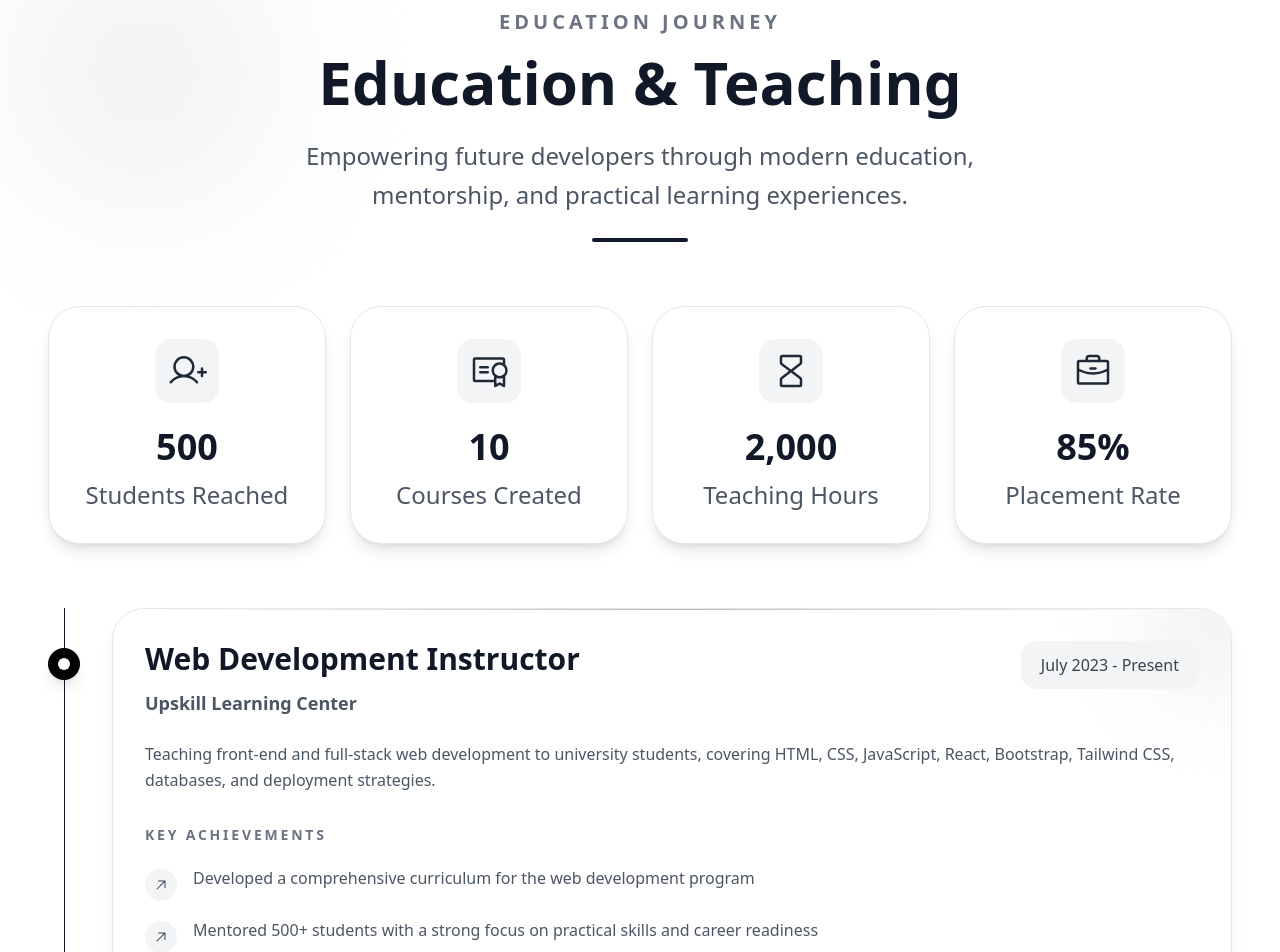
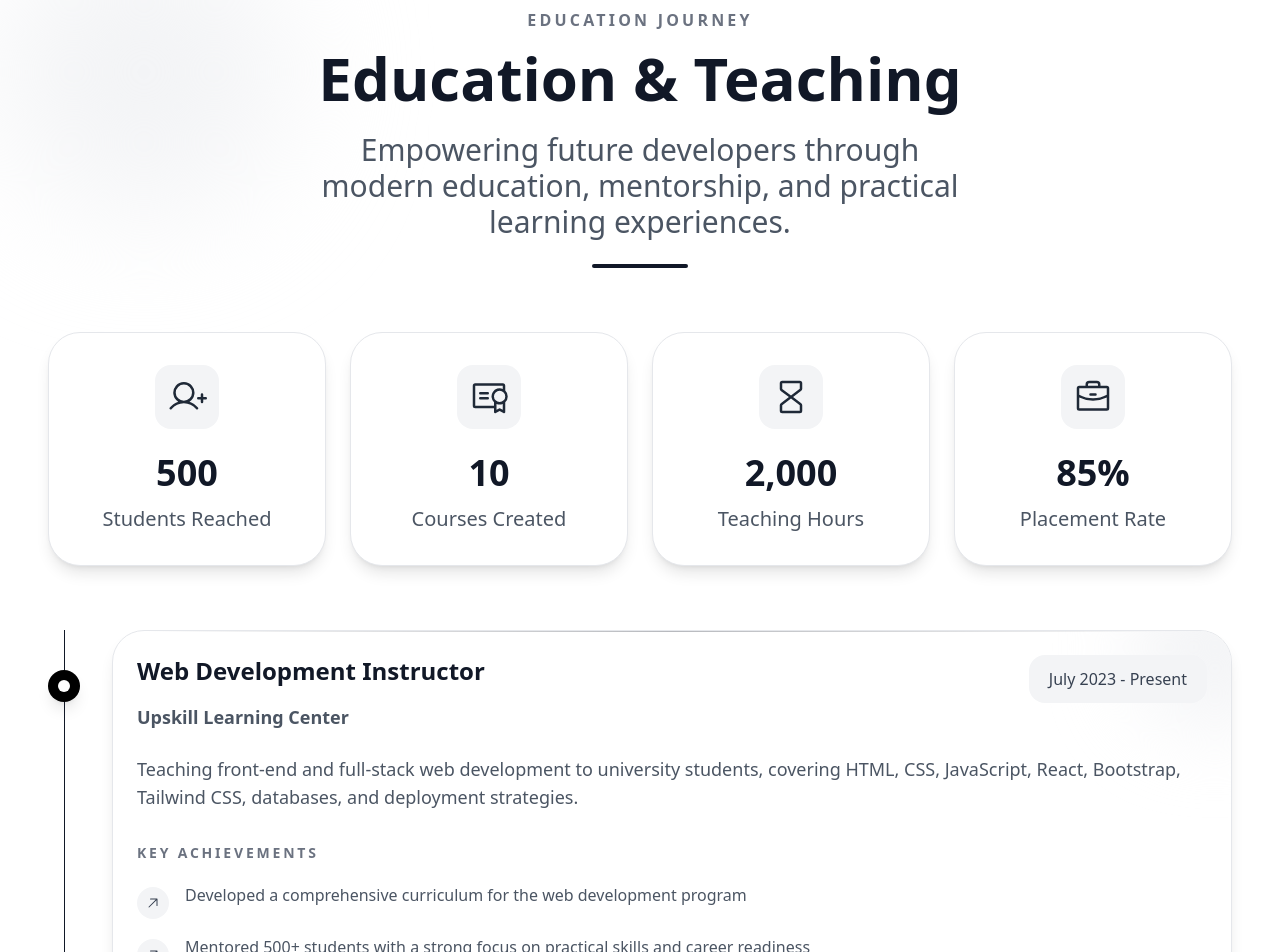
Before and after one commit to MuhdAddasHamdard/My-Protfolio, a React (Vite) app: page / in a window 1280 px wide. Shown: the part 5260-6212 px from the top of the page. Built offline with nearby package versions, Linux system fonts and the light colour scheme.

Commit message:
Match teaching text sizing to project cards

```diff
--- a/src/components/Teaching.jsx
+++ b/src/components/Teaching.jsx
@@ -106,15 +106,15 @@ const Teaching = () => {
         <div className="max-w-7xl mx-auto">
           {/* Header */}
           <header className="text-center mb-12 md:mb-16">
-            <span className="uppercase text-xl tracking-[0.2em]  text-gray-500 font-semibold">
+            <span className="text-base font-semibold uppercase tracking-[0.2em] text-gray-500">
               Education Journey
             </span>
 
-            <h2 className="mt-4 text-4xl md:text-5xl lg:text-6xl font-black text-gray-900">
+            <h2 className="mt-4 text-4xl font-black text-gray-900 md:text-5xl lg:text-6xl">
               Education & Teaching
             </h2>
 
-            <p className="max-w-2xl mx-auto mt-6 text-2xl text-gray-600 leading-relaxed">
+            <p className="mx-auto mt-6 max-w-2xl text-xl leading-relaxed text-gray-600 sm:text-2xl lg:text-3xl">
               Empowering future developers through modern education, mentorship,
               and practical learning experiences.
             </p>
@@ -123,7 +123,7 @@ const Teaching = () => {
           </header>
 
           {/* Stats */}
-          <div className="grid lg:grid-cols-4 text-2xl gap-6 mb-12 md:mb-16">
+          <div className="mb-12 grid gap-6 md:mb-16 lg:grid-cols-4">
             {impactStats.map((stat, index) => {
               const Icon = stat.icon;
 
@@ -211,6 +211,7 @@ const Teaching = () => {
                     {/* Title */}
                     <p
                       className="
+                        text-xl
                         text-gray-600
                         font-medium
                         group-hover:text-gray-300
@@ -308,7 +309,9 @@ const Teaching = () => {
                       border
                       border-gray-200
                       rounded-[2rem]
-                      p-8
+                      p-6
+                      sm:p-7
+                      lg:p-6
                       shadow-lg
                       hover:shadow-2xl
                       hover:-translate-y-2
@@ -321,11 +324,11 @@ const Teaching = () => {
                     {/* Top */}
                     <div className="relative flex flex-col lg:flex-row lg:items-start lg:justify-between gap-6 mb-6">
                       <div>
-                        <h3 className="text-3xl font-bold text-gray-900 mb-3">
+                        <h3 className="mb-4 text-3xl font-bold leading-tight text-gray-900 sm:text-4xl lg:text-2xl">
                           {exp.role}
                         </h3>
 
-                        <p className="text-lg font-semibold text-gray-600">
+                        <p className="text-xl font-semibold leading-relaxed text-gray-600 sm:text-2xl lg:text-lg">
                           {exp.institution}
                         </p>
                       </div>
@@ -341,8 +344,11 @@ const Teaching = () => {
                           rounded-2xl
                           bg-gray-100
                           text-gray-700
+                          text-lg
                           font-medium
                           whitespace-nowrap
+                          sm:text-xl
+                          lg:text-base
                         "
                       >
                         {exp.period}
@@ -350,13 +356,13 @@ const Teaching = () => {
                     </div>
 
                     {/* Description */}
-                    <p className="relative text-gray-600 leading-relaxed mb-8">
+                    <p className="relative mb-8 text-xl leading-relaxed text-gray-600 sm:text-2xl lg:text-lg">
                       {exp.description}
                     </p>
 
                     {/* Achievements */}
                     <div className="relative">
-                      <h4 className="text-sm font-bold uppercase tracking-[0.2em] text-gray-500 mb-5">
+                      <h4 className="mb-5 text-base font-bold uppercase tracking-[0.2em] text-gray-500 lg:text-sm">
                         Key Achievements
                       </h4>
 
@@ -402,7 +408,7 @@ const Teaching = () => {
                             </div>
 
                             {/* Text */}
-                            <p className="text-gray-600 leading-relaxed">
+                            <p className="text-xl leading-relaxed text-gray-600 sm:text-2xl lg:text-base">
                               {achievement}
                             </p>
                           </MotionDiv>
```
